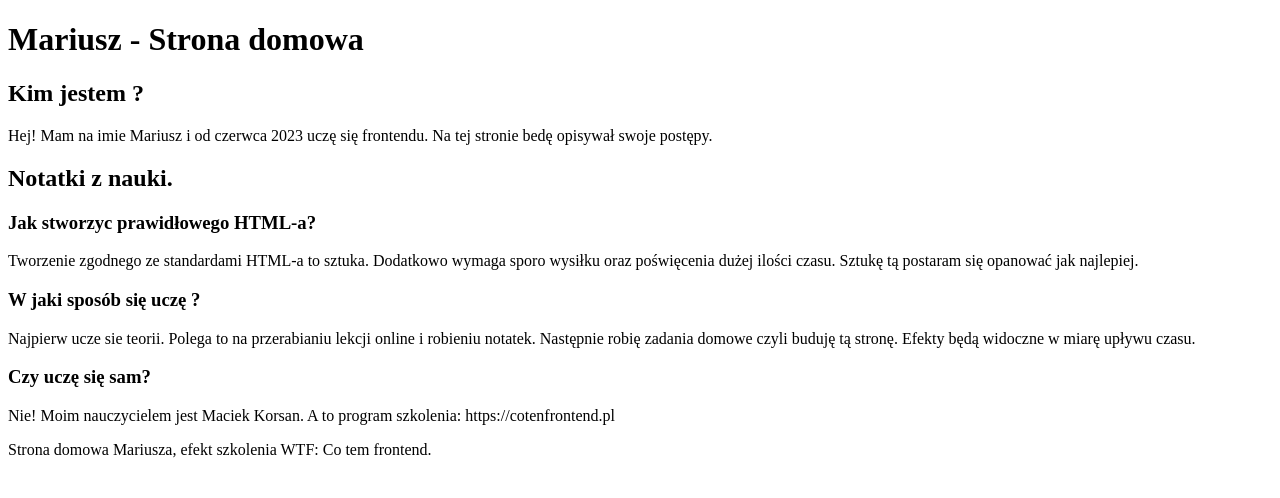
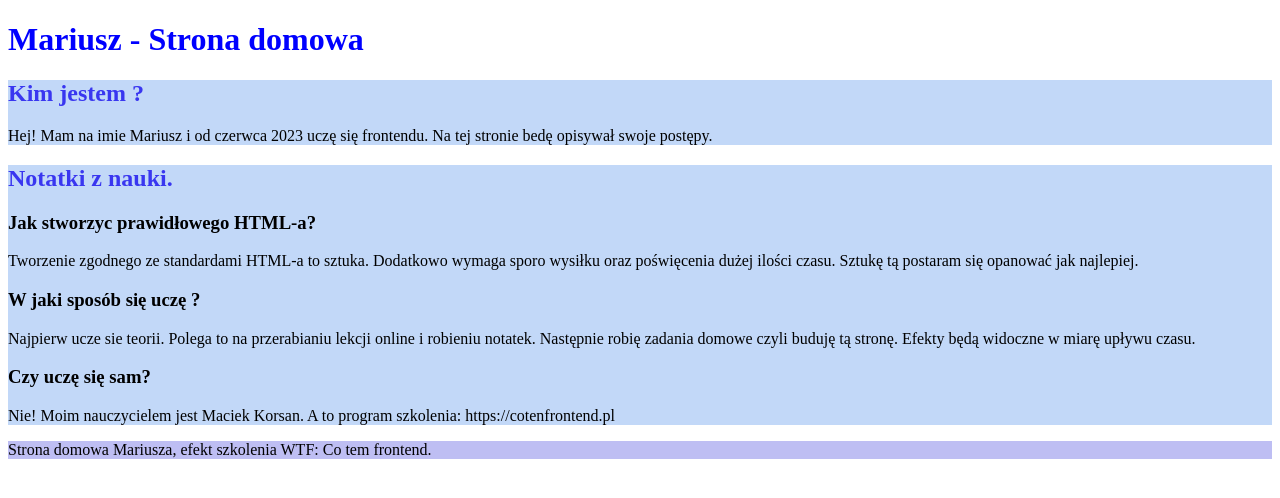
Before and after one commit to mariuszwuteefowicz/homepage2, a plain HTML site: page index.html in a window 1280 px wide. Drawn offline with Linux system fonts and the light colour scheme.

Commit message:
add style.css

```diff
--- a/index.html
+++ b/index.html
@@ -5,6 +5,8 @@
         <meta charset="UTF-8">
         <meta name="viewport" content="width=device-width, initial-scale=1.0">
         <title>Homepage</title>
+        <link rel="stylesheet" href="style.css" type="text/css">
+
     </head>
 
     <body>
@@ -35,11 +37,10 @@
                     </article>
             </section>
 
+            <footer>
+                <p>Strona domowa Mariusza, efekt szkolenia WTF: Co tem frontend.</p>
+            </footer>
+
         </main>
     </body>
-
-    <footer>
-        <p>Strona domowa Mariusza, efekt szkolenia WTF: Co tem frontend.</p>
-    </footer>
-
 </html>
--- /dev/null
+++ b/style.css
@@ -0,0 +1,12 @@
+h1 {
+    color: blue;
+}
+h2 {
+    color: rgb(57, 54, 240);
+}
+section {
+    background: rgb(194, 216, 248);
+}
+footer {
+    background: rgb(190, 190, 243);
+}
```
